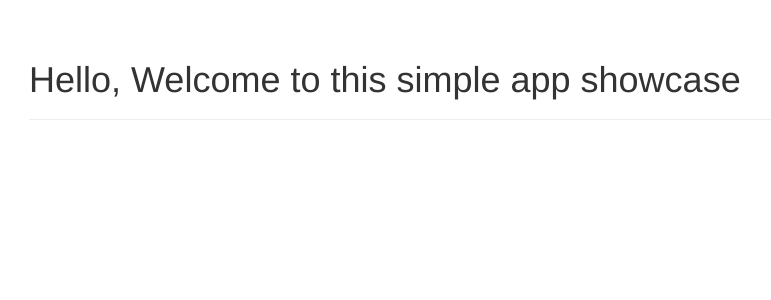
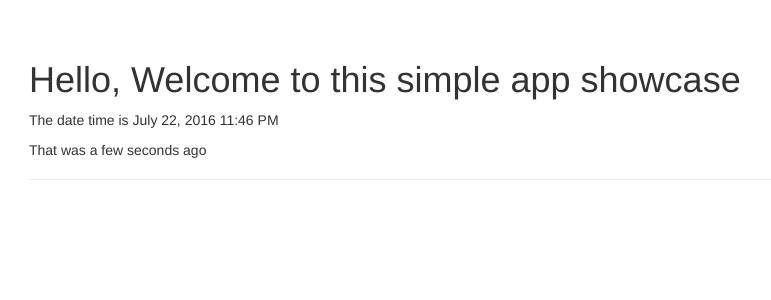
Before and after one commit to andela-jugba/blog, a Flask app: page / in a window 1280 px wide. Shown: the part 52-352 px from the top of the page, without its empty margins (41-812 px from the left). Run offline with Flask 2, Linux system fonts and the light colour scheme; some libraries are stand-ins or nearby versions.

Commit message:
Add moment

```diff
--- a/hello.py
+++ b/hello.py
@@ -2,15 +2,18 @@ from flask import Flask, render_template
 from flask import request
 from flask_script import Manager
 from flask_bootstrap import Bootstrap
+from flask_moment import Moment
+from datetime import datetime
 
 app = Flask(__name__)
 manager = Manager(app)
 bootstrap = Bootstrap(app)
+momemt = Moment(app)
 
 @app.route('/')
 def index():
     user_agent = request.headers.get('User-Agent')
-    return render_template('index.html')
+    return render_template('index.html', current_date=datetime.utcnow())
 
 @app.route('/user/<name>')
 def user(name):
--- a/templates/base.html
+++ b/templates/base.html
@@ -35,5 +35,5 @@
 
 {% block scripts %}
 {{ super() }}
-
+{{ moment.include_moment()}}
 {% endblock %}
--- a/templates/index.html
+++ b/templates/index.html
@@ -5,5 +5,10 @@
 {% block page_content %}
 <div class="page-header">
     <h1>Hello, Welcome to this simple app showcase </h1>
+    <p>The date time is {{moment(current_date).format('LLL') }}<p>
+    <p>
+        That was {{ moment(current_date).fromNow(refresh=True) }}
+    </p>
+
 </div>
 {% endblock %}
```
